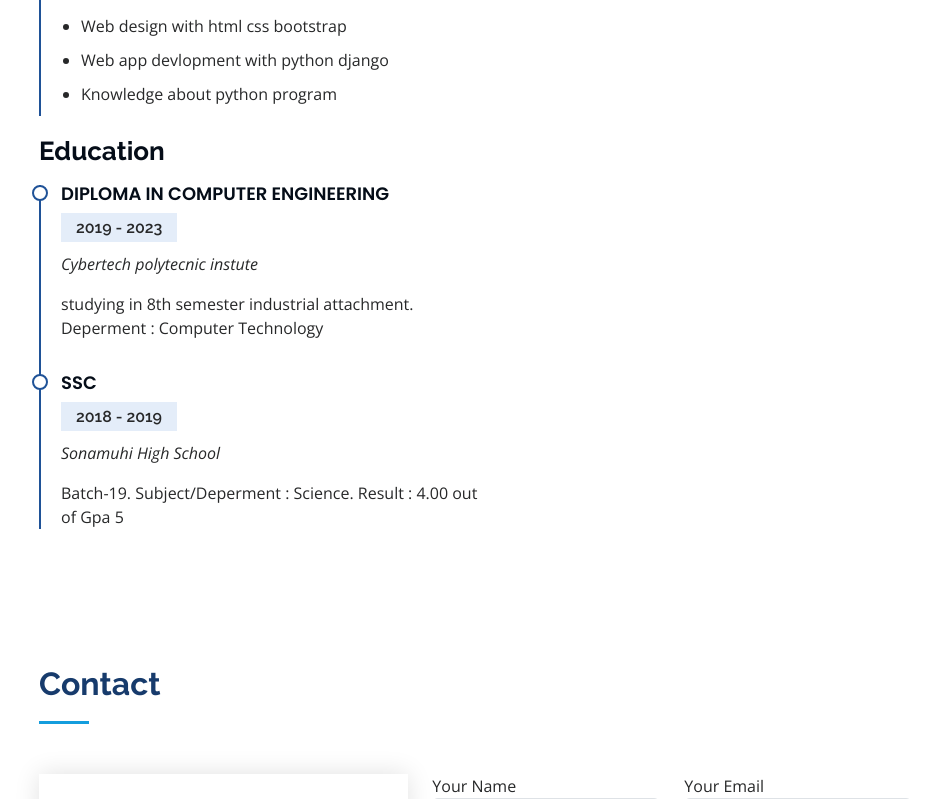
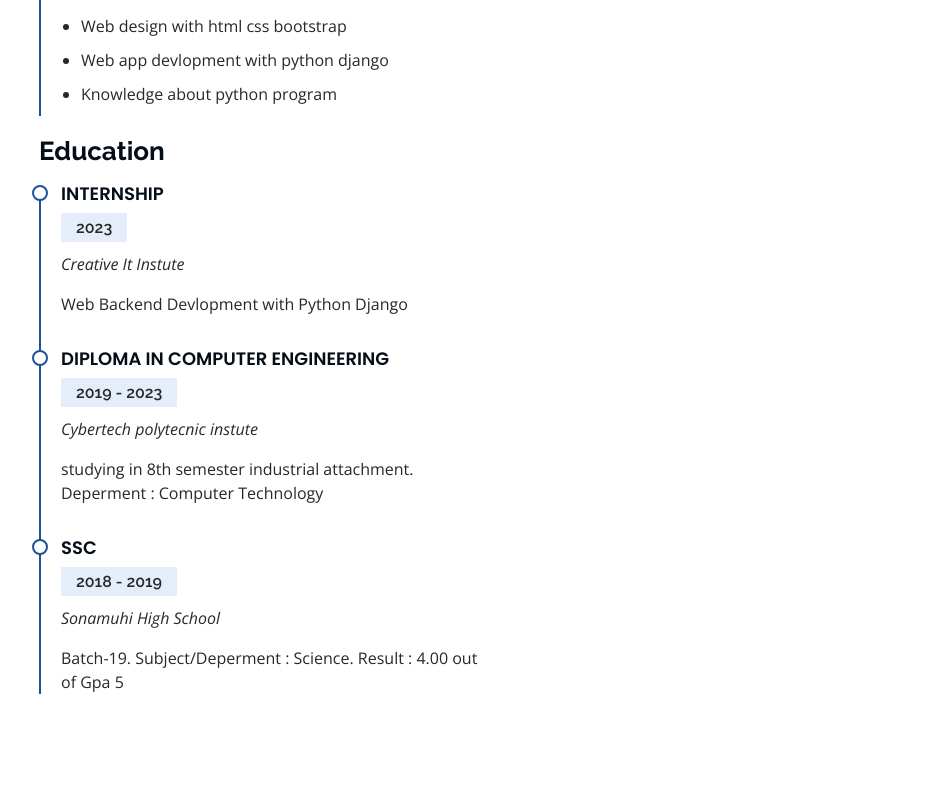
Before and after one commit to sajimpk/protfoli, a Django app: page / in a window 1280 px wide. Shown: the part 2112-2911 px from the top of the page, without its empty margins (291-1230 px from the left). Run offline with Django 4.2, Linux system fonts and the light colour scheme; some libraries are stand-ins or nearby versions.

Commit message:
Update index.html

```diff
--- a/template/index.html
+++ b/template/index.html
@@ -203,6 +203,12 @@
             </div>
 
             <h3 class="resume-title">Education</h3>
+	    <div class="resume-item">
+	        <h4>Internship</h4>
+	        <h5>2023</h5>
+	        <p><em>Creative It Instute</em></p>
+	        <p>Web Backend Devlopment with Python Django</p>
+            </div>
             <div class="resume-item">
               <h4>Diploma in computer Engineering</h4>
               <h5>2019 - 2023</h5>
```
